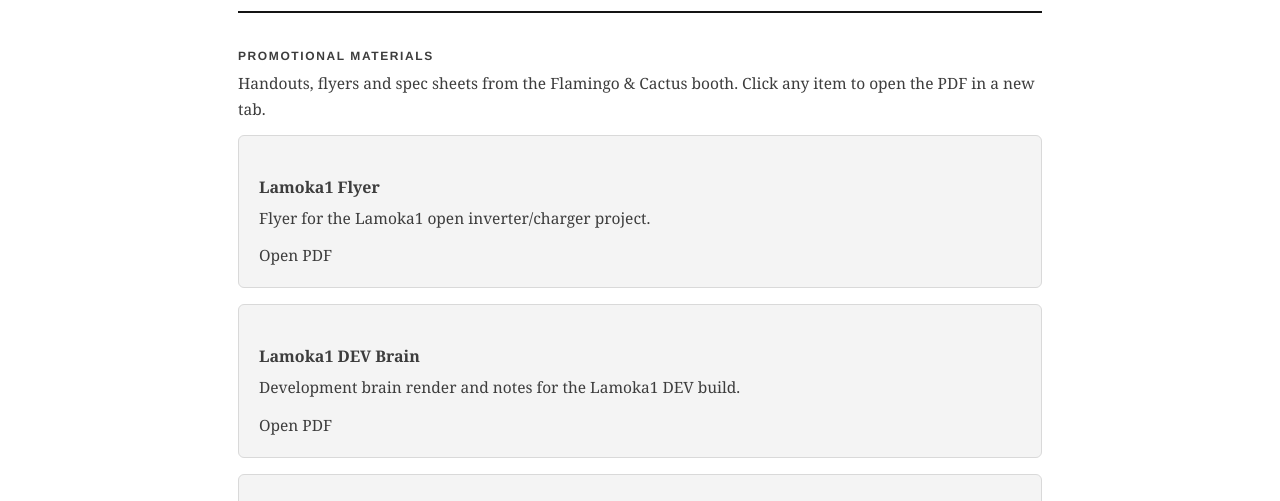
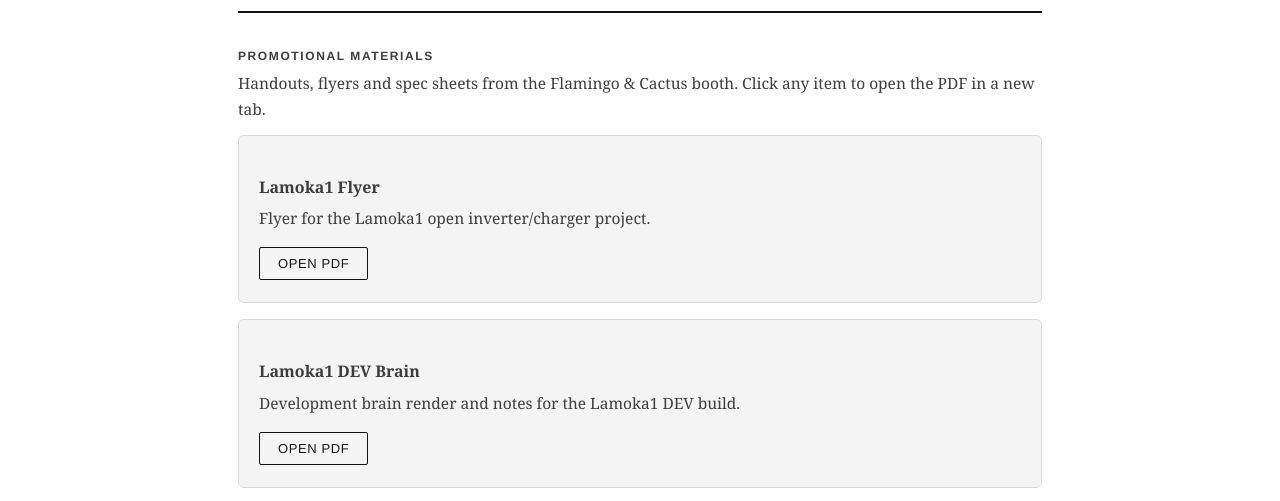
Before and after one commit to bearjhartjen/flamingo-site, a plain HTML site: page promotional.html in a window 1280 px wide. Shown: the part 281-782 px from the top of the page. Drawn offline with Linux system fonts and the light colour scheme.

Commit message:
Publish site from 801c92ce1950b7667b0c3e0a78f5b3a0847081e9

```diff
--- a/promotional.html
+++ b/promotional.html
@@ -40,7 +40,7 @@
   <div class="hr"></div>
 
   <div class="canvas">
-<h2>Promotional materials</h2><p>Handouts, flyers and spec sheets from the Flamingo &amp; Cactus booth. Click any item to open the PDF in a new tab.</p><div class="card"><h3>Lamoka1 Flyer</h3><p>Flyer for the Lamoka1 open inverter/charger project.</p><p>Open PDF</p></div><div class="card"><h3>Lamoka1 DEV Brain</h3><p>Development brain render and notes for the Lamoka1 DEV build.</p><p>Open PDF</p></div><div class="card"><h3>Lamoka1 Version 2</h3><p>Documentation for the second Lamoka1 hardware revision.</p><p>Open PDF</p></div><div class="card"><h3>Solar Gen 2</h3><p>Promotional sheet for the Solar Gen 2 power module.</p><p>Open PDF</p></div><div class="card"><h3>Tomachie Promotion</h3><p>Promotional material for the Tomachie project.</p><p>Open PDF</p></div>
+<h2>Promotional materials</h2><p>Handouts, flyers and spec sheets from the Flamingo &amp; Cactus booth. Click any item to open the PDF in a new tab.</p><div class="card"><h3>Lamoka1 Flyer</h3><p>Flyer for the Lamoka1 open inverter/charger project.</p><p><a href="uploads/lamoka1-flyer.pdf" class="btn" target="_blank" rel="noopener">Open PDF</a></p></div><div class="card"><h3>Lamoka1 DEV Brain</h3><p>Development brain render and notes for the Lamoka1 DEV build.</p><p><a href="uploads/lamoka1-dev-brain.pdf" class="btn" target="_blank" rel="noopener">Open PDF</a></p></div><div class="card"><h3>Lamoka1 Version 2</h3><p>Documentation for the second Lamoka1 hardware revision.</p><p><a href="uploads/lamoka1_2.pdf" class="btn" target="_blank" rel="noopener">Open PDF</a></p></div><div class="card"><h3>Solar Gen 2</h3><p>Promotional sheet for the Solar Gen 2 power module.</p><p><a href="uploads/solar-gen-2.pdf" class="btn" target="_blank" rel="noopener">Open PDF</a></p></div><div class="card"><h3>Tomachie Promotion</h3><p>Promotional material for the Tomachie project.</p><p><a href="uploads/tomachie-promotion.pdf" class="btn" target="_blank" rel="noopener">Open PDF</a></p></div>
   </div>
   <footer>
   </footer>
```
